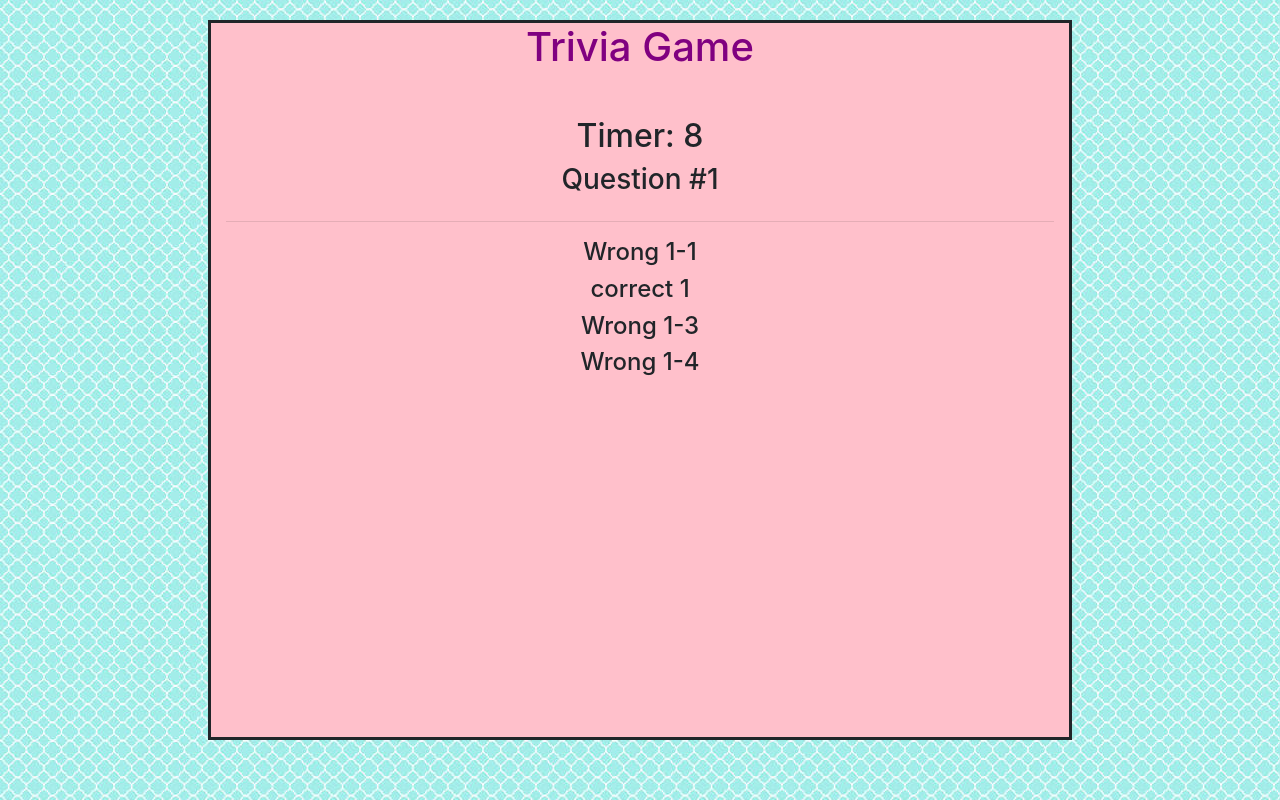
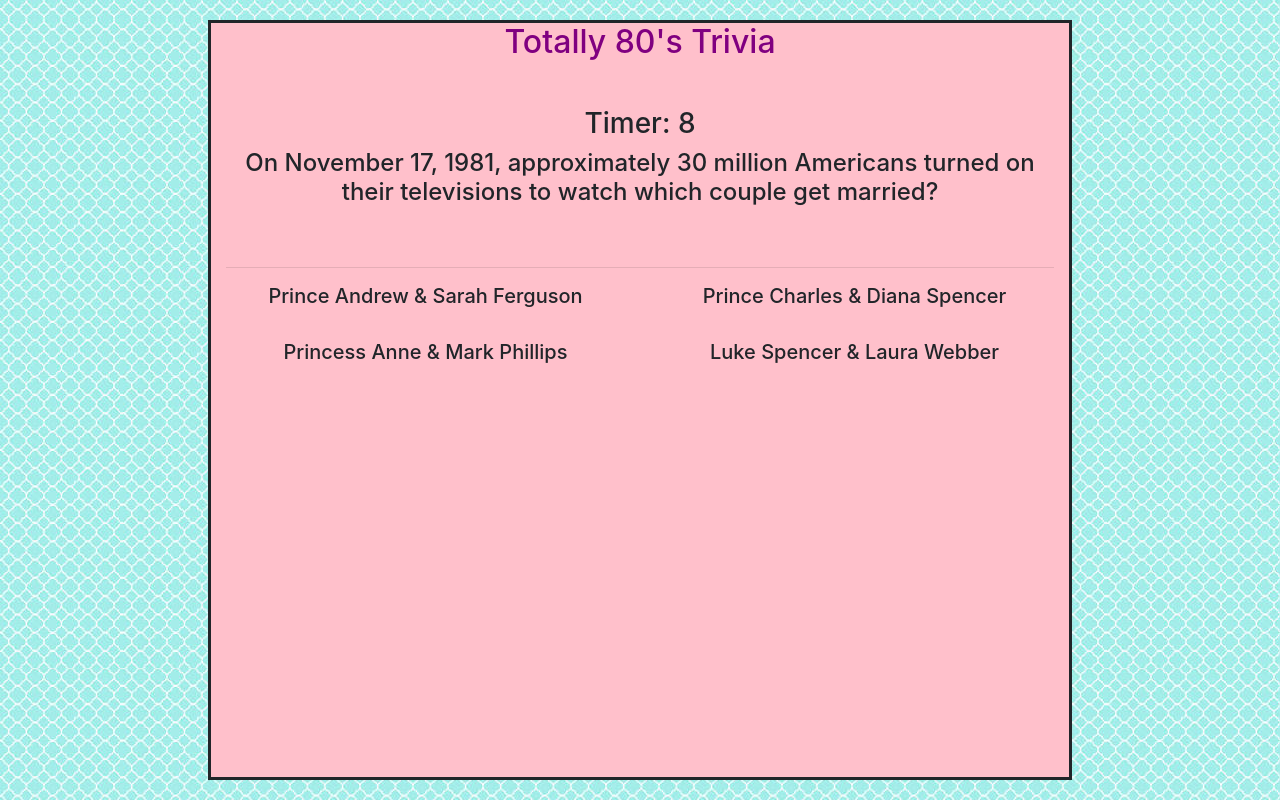
Before and after one commit to rmxjohnson/TriviaGame, a plain HTML site: page index.html in a window 1280 px wide. Both pictures are taken after a click on the button "START". Drawn offline with nearby package versions, Linux system fonts and the light colour scheme.

Commit message:
Basic Working Copy  Friday Night before class

```diff
--- a/assets/css/style.css
+++ b/assets/css/style.css
@@ -19,8 +19,10 @@ html, body {
 	max-width:960px;
     margin: 0 auto;
     height: 100%;
+}
 
-
+.hideItem{
+    visibility: hidden;
 }
 
 #firtChoice,
@@ -42,6 +44,18 @@ html, body {
 
 .hoverItem:hover {
     background: #3374C2;
+}
+
+#imageContainter{
+    margin-bottom: 500px;
+}
+
+#currentImage{
+    width: 250px;
+    height: 150px;
+    margin-left: auto;
+    margin-right: auto;
+    z-index: 99;
 }
 
 #instructionCard{
@@ -71,7 +85,7 @@ html, body {
 }
 #mainContainer{
     width: 90%;
-    height: 90vh;
+    height: 95vh;
     border: 3px solid;
     margin-top: 20px;
     margin-bottom: 20px;
--- a/assets/javascript/app.js
+++ b/assets/javascript/app.js
@@ -4,19 +4,33 @@
 
 $(document).ready(function () {
     // initialize variables
-    questions = ['Question #1', 'Question #2', 'Question #3', 'Question #4'];
-    correctAnswer = ['correct 1', 'correct 2', 'correct 3', 'correct 4'];
-    answerOne = ['Wrong 1-1', 'correct 2', 'Wrong 3-1', 'Wrong 4-1'];
-    answerTwo = ['correct 1', 'Wrong 2-2', 'Wrong 3-2', 'Wrong 4-2'];
-    answerThree = ['Wrong 1-3', 'Wrong 2-3', 'Wrong 3-3', 'correct 4'];
-    answerFour = ['Wrong 1-4', 'Wrong 2-4', 'correct 3', 'Wrong 4-4'];
+    questions = [
+        'On November 17, 1981, approximately 30 million Americans turned on their televisions to watch which couple get married?',
+        'Which of these is not the nickname of one of the ghosts featured in the Pac-Man video game?',
+        'Imelda Marcos, who in 1986 was forced into exile with her husband, Philippine President Ferdinand Marcos, was widely mocked for her collection of a rumored 7,500 what?',
+        'Which of these songs from Michael Jackson\'s legendary 1982 "Thriller" album was not released as a single?',
+        'According to "A Guidebook to All That Is Truly Masculine" the subtitle of a book published in 1982, real men don\'t eat what?',
+        'In a July 1988 concert in East Berlin, this musician told the crowd, in German: "I\'ve come to play rock \'n\' roll for you in the hope that one day all the barriers will be torn down."',
+        'What \'80s sitcom largely took place inside the governor\'s mansion in an unidentified U.S. state?',
+        'Cabbage Patch Kids, among the most sought-after toys of all time, were originally called what?',
+        'Which of these movies did not win the Academy Award for Best Picture in the \'80s?',
+        'President Ronald Reagan gave out jars of which candy to White House visitors?'
+    ];
+    //correctAnswer = ['correct 1', 'correct 2', 'correct 3', 'correct 4'];
+    correctAnswer = ["4", "1", "3","2", "3","2","3","1","4","1"];
 
-    var questionCount = 0;
+    answerOne = ['Prince Andrew & Sarah Ferguson','Tinky','Teddy Bears','P.Y.T. (Pretty Young Thing)','Tofu','Elton John','Mr. Belvedere','Little People','Driving Miss Diasy','Jelly Bellys'];
+    answerTwo = ['Prince Charles & Diana Spencer','Blinky','Handbags','Baby Be Mine','Sushi','Bruce Springsteen','Webster','Backyard Babies','Rain Man','Kershey Kisses'];
+    answerThree = ['Princess Anne & Mark Phillips','Inky','Pairs of Shoes','Human Nature','Quiche','Billy Joel','Benson','Turnip Tots','Chariots of Fire','M&Ms'];
+    answerFour = ['Luke Spencer & Laura Webber','Pinky','Velvet Paintings','The Girl Is Mine','Canapes','Michael Jackson','Silver Spoons','Young \'Uns','The Color Purple','Gummi Bears'];
+
+    var questionCounter = 0;
     var correctCount = 0;
     var incorrectCount = 0;
     var unansweredCount = 0;
     var startButton = $("#startButton");
     var timerDisplay = $("#timerDisplay");
+    var timerRow = $("#timerRow");
     var showTimer = $("#showTimer");
     var currentMessage = $("#currentMessage");
     var extraMessage = $("#extraMessage");
@@ -25,12 +39,29 @@ $(document).ready(function () {
     var thirdChoice = $("#thirdChoice");
     var fourthChoice = $("#fourthChoice");
     var answerSection = $("#answerSection");
+    var imageContainer = $("#imageContainer");
+    var currentImage = $("#currentImage");
     var timeLeft = -99;
     var timerInterval;
-    imageArray = ['assets/images/red.png', 'assets/images/blue.png', 'assets/images/yellow.png', 'assets/images/green.png'];
+    //imageArray = ['assets/images/red.png', 'assets/images/blue.png', 'assets/images/yellow.png', 'assets/images/green.png'];
+    var imageArray=[
+        'assets/images/question1LukeLaura.jpg',
+        'assets/images/question2PacMan.png',
+        'assets/images/question3Shoes.jpg',
+        'assets/images/question4MichaelJackson.jpg',
+        'assets/images/question5Quiche.jpg',
+        'assets/images/question6Bruce.jpg',
+        'assets/images/question7Benson.jpg',
+        'assets/images/question8CabbagePatch.jpg',
+        'assets/images/question9ColorPurple.jpg',
+        'assets/images/question10JellyBellys.jpg',
+        'assets/images/question11KristinShepard.jpg',
+        'assetsimages/Totally80s.jpg'];
+
+
 
     var gameOver = function () {
-        console.log("questionCount : " + questionCount);
+        console.log("questionCounter : " + questionCounter);
         console.log("correctCount: " + correctCount);
         console.log("incorrectCount: " + incorrectCount);
         console.log("unansweredCount: " + unansweredCount);
@@ -41,8 +72,9 @@ $(document).ready(function () {
         secondChoice.text("Correct Answers: " + correctCount);
         thirdChoice.text("Incorrect Answers: " + incorrectCount);
         fourthChoice.text("Unanswered Questions: " + unansweredCount);
+        currentImage.attr("src", imageArray[imageArray.length-1]);
 
-        questionCount = 0;
+        questionCounter = 0;
         correctCount = 0;
         incorrectCount = 0;
         unansweredCount = 0;
@@ -50,6 +82,7 @@ $(document).ready(function () {
         timerDisplay.empty();
         showTimer.empty();
         currentMessage.empty();
+        extraMessage.css("visibility","visible");
         extraMessage.text("GAME OVER - Press Restart to Play Again");
 
 
@@ -57,48 +90,66 @@ $(document).ready(function () {
     }
     var newQuestion = function () {
         console.log("inside new question function");
+        //answerSection.css("visible", "visible");
+        answerSection.removeClass("hideItem");
+        imageContainer.addClass("hideItem");
         startButton.css("visibility", "hidden");
+        //timerRow.css("visibility", "visible");
+        // answerSection.prop("disabled", false);
         timeLeft = 10;
-        var i = questionCount;
+        var i = questionCounter;
         timerDisplay.text("Timer: ");
-        answerSection.attr("disabled", false);
+        //answerSection.attr("disabled", false);
+        //answerSection.prop("disabled", false);
 
 
-        if (questionCount == questions.length) {
+        if (questionCounter == questions.length) {
             alert("Game OVer");
             gameOver();
-            //questionCount = 0;
+            //questionCounter = 0;
             //startButton.text("Restart");
         }
         else {
             //startButton.hide();
             currentMessage.text(questions[i]);
+            extraMessage.text("placeholder");
+            extraMessage.css("visibility","hidden");
             firstChoice.text(answerOne[i]);
             secondChoice.text(answerTwo[i]);
             thirdChoice.text(answerThree[i]);
             fourthChoice.text(answerFour[i]);
 
-            extraMessage.empty();
-
+            //extraMessage.empty();
+            //alert("before begin timer");
             beginTimer();
+            //alert("after begin timer");
 
 
-            questionCount++;
+            //questionCounter++;
         }
     }
 
     function beginTimer() {
         //needed to add the next line
+        //alert("inside begin timer");
         clearInterval(timerInterval);
         timerInterval = setInterval(decrement, 1000);
     }
 
     function outOfTime() {
         extraMessage.text("OOPS! You Ran Out of Time!");
+        extraMessage.css("visibility","visible");
+
+        // Display the answer's image
+        currentImage.attr("src", imageArray[questionCounter]);
+        imageContainer.removeClass("hideItem");
 
         // add 1 to count of unanswered questions
-        unansweredCount ++;
+        unansweredCount++;
         stopTimer();
+
+        // increment the question counter
+        questionCounter++;
 
         // after 5 seconds, display a new question
         setTimeout(newQuestion, 5000);
@@ -121,18 +172,66 @@ $(document).ready(function () {
         clearInterval(timerInterval);
     }
 
-    function checkAnswer(){
+    function checkAnswer() {
+
+        var playerPick = $(this).attr("value");
+        //timerRow.css("visibility", "hidden");
+        //Display the answer's image
+        currentImage.attr("src", imageArray[questionCounter]);
+        imageContainer.removeClass("hideItem");
+
+
+        console.log(this);
+        //answerSection.prop("disabled", true);
+        alert("Answer # selected = " + playerPick + "\nquestionCounter = " + questionCounter +
+            "\ncorrectAnswerNUmber = " + correctAnswer[questionCounter]);
+
+        if (playerPick == correctAnswer[questionCounter]) {
+            alert("you picked the right answer. YIPPEE!!!!");
+            extraMessage.text("***  FANTABULOUS - You Got This!!!  ***");
+        extraMessage.css("visibility","visible");
+
+            // add 1 to # of correct answer count
+            correctCount++;
+
+            // stop the timer
+            stopTimer();
+
+            // after 5 seconds, display a new question
+            setTimeout(newQuestion, 5000);
+
+        }
+        else {
+            alert("Booooooo, you picked the wrong answer");
+            extraMessage.text("***  WRONG Answer  Too Bad!  ***");
+        extraMessage.css("visibility","visible");
+             // add 1 to # of incorrect answer count
+             incorrectCount++;
+
+             // stop the timer
+             stopTimer();
+
+             // after 5 seconds, display a new question
+             setTimeout(newQuestion, 5000);
+
+        }
+
         alert("I am in the checkanswer function");
         //answerSection.attr("disabled", true);
+        //answerSection.prop("disabled", false);
 
-        answerSection.off("click");
+
+        // answerSection.off("click");
+
+        // increment questionCounter
+        questionCounter++;
 
     };
 
 
-
+    //answerSection.css("visible", "hidden");
     startButton.click(newQuestion);
-    answerSection.on("click",checkAnswer);
+    answerSection.on("click", "h5", checkAnswer);
 
 
 })
--- a/index.html
+++ b/index.html
@@ -8,7 +8,7 @@
 <head>
     <meta charset="UTF-8">
 
-    <title>Crystal Collector</title>
+    <title>Trivia Game</title>
     <!--<link rel="stylesheet" href="assets/css/reset.css">-->
 
     <!-- Bootstrap CDN -->
@@ -34,7 +34,7 @@
 
             <div class="row">
                 <div class="col-12">
-                    <h1 id="gameTitle" class="center purple">Trivia Game</h1>
+                    <h2 id="gameTitle" class="center purple">Totally 80's Trivia</h2>
                 </div>
             </div>
 
@@ -48,55 +48,62 @@
 
             <div class="row">
                 <div class="col-12">
-                    <h2 id="timerRow" class="center">
+                    <h3 id="timerRow" class="center">
                         <span id="timerDisplay">Press Start to Begin</span>
                         <span id="showTimer"></span>
-                    </h2>
+                    </h3>
                 </div>
             </div>
 
             <!-- area to display question and messages to player -->
             <div class="row">
                 <div class="col-12 center">
-                    <h3 id="currentMessage">You have 10 seconds to answer each question</h3>
-                    <h3 id="extraMessage">Extra Message</h3>
+                    <h4 id="currentMessage">You have 10 seconds to answer each question</h4>
+                    <h4 id="extraMessage">Extra Message</h4>
                     <!--<h3>This will be my current question</h3>-->
                 </div>
             </div>
 
             <hr id="line">
-            <section id="answerSection">
+            <section id="answerSection" class="hideItem">
                 <div class="row answers">
-                    <div class="col-12 center">
-                        <h4 id="firstChoice" class="hoverItem"></h4>
+                    <div class="col-6 center">
+                        <h5 id="firstChoice" class="hoverItem" value="1">Placeholder</h5>
                         <!--<h4>Answer first choice</h4>-->
                     </div>
-                </div>
+                <!--</div>
 
-                <div class="row answers">
-                    <div class="col-12 center">
-                        <h4 id="secondChoice" class="hoverItem"></h4>
+                <div class="row answers">-->
+                    <div class="col-6 center">
+                        <h5 id="secondChoice" class="hoverItem" value="2">Placeholder</h5>
                         <!--<h4>Answer second choice</h4>-->
                     </div>
                 </div>
 
+                <br>
 
                 <div class="row answers">
-                    <div class="col-12 center">
-                        <h4 id="thirdChoice" class="hoverItem"></h4>
+                    <div class="col-6 center">
+                        <h5 id="thirdChoice" class="hoverItem" value="3">Placeholder</h5>
                         <!--<h4>Answer third choice</h4>-->
                     </div>
-                </div>
+                <!--</div>
 
 
-                <div class="row answers">
-                    <div class="col-12 center">
-                        <h4 id="fourthChoice" class="hoverItem"></h4>
+                <div class="row answers">-->
+                    <div class="col-6 center">
+                        <h5 id="fourthChoice" class="hoverItem" value="4">Placeholder</h5>
                         <!--<h4>Answer fourth choice</h4>-->
                     </div>
                 </div>
             </section>
 
+
+
+            <div class="row" id="imageContainer">
+                <!--<img id="currentImage" src="assets/images/ItalianPasta.jpg" alt="ItalianFood">-->
+                <img id="currentImage" src="assets/images/MaxHeadroom.jpg" alt="Current Image">
+            </div>
 
 
 
```
Also changed, not shown: assets/images/MaxHeadroom.jpg (added), assets/images/Totally80s.jpg (added), assets/images/question10JellyBellys.jpg (added), assets/images/question11KristinShepard.jpg (added), assets/images/question1LukeLaura.jpg (added), assets/images/question2PacMan.png (added), assets/images/question3Shoes.jpg (added), assets/images/question4MichaelJackson.jpg (added), assets/images/question5Quiche.jpg (added), assets/images/question6Bruce.jpg (added), assets/images/question7Benson.jpg (added), assets/images/question8CabbagePatch.jpg (added), assets/images/question9ColorPurple.jpg (added).
